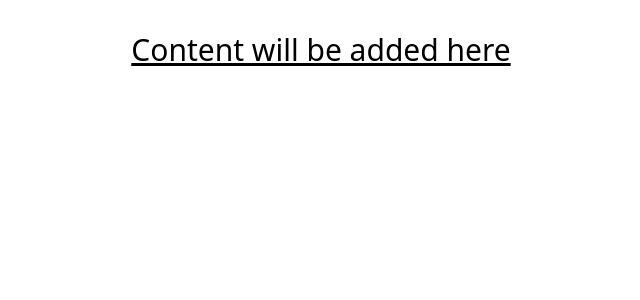
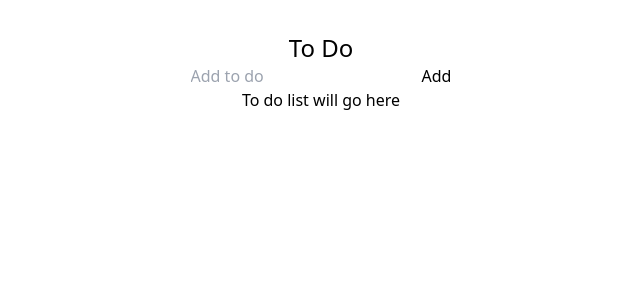
Before and after one commit to AlexVCS/react-to-do-mvps, a React (Vite) app in the folder 23-10-23/react-to-do/: page / in a window 1280 px wide. Shown: the top 300 px of the page, without its empty margins (319-959 px from the left). Built offline with nearby package versions, Linux system fonts and the light colour scheme.

Commit message:
adding base components for the project

```diff
--- /dev/null
+++ b/23-10-23/react-to-do/src/AddToDo.jsx
@@ -0,0 +1,11 @@
+
+const AddToDo = () => {
+  return (
+    <div>
+        <input placeholder="Add to do" type="text" />
+        <button>Add</button>
+    </div>
+  )
+}
+
+export default AddToDo;
--- a/23-10-23/react-to-do/src/App.jsx
+++ b/23-10-23/react-to-do/src/App.jsx
@@ -1,8 +1,16 @@
 import './App.css'
+import AddToDo from "./AddToDo";
+import List from "./List"
+import { useState } from 'react';
 
 function App() {
+  const [toDos, setToDos] = useState([])
 
-  return <div className="text-3xl underline">Content will be added here</div>;
+  return <>
+  <h1 className="text-2xl">To Do</h1>
+  <AddToDo />
+  <List toDos={toDos} />
+  </>;
 }
 
 export default App
--- /dev/null
+++ b/23-10-23/react-to-do/src/List.jsx
@@ -0,0 +1,8 @@
+
+const List = (props) => {
+  return (
+    <div>To do list will go here</div>
+  )
+}
+
+export default List
```
